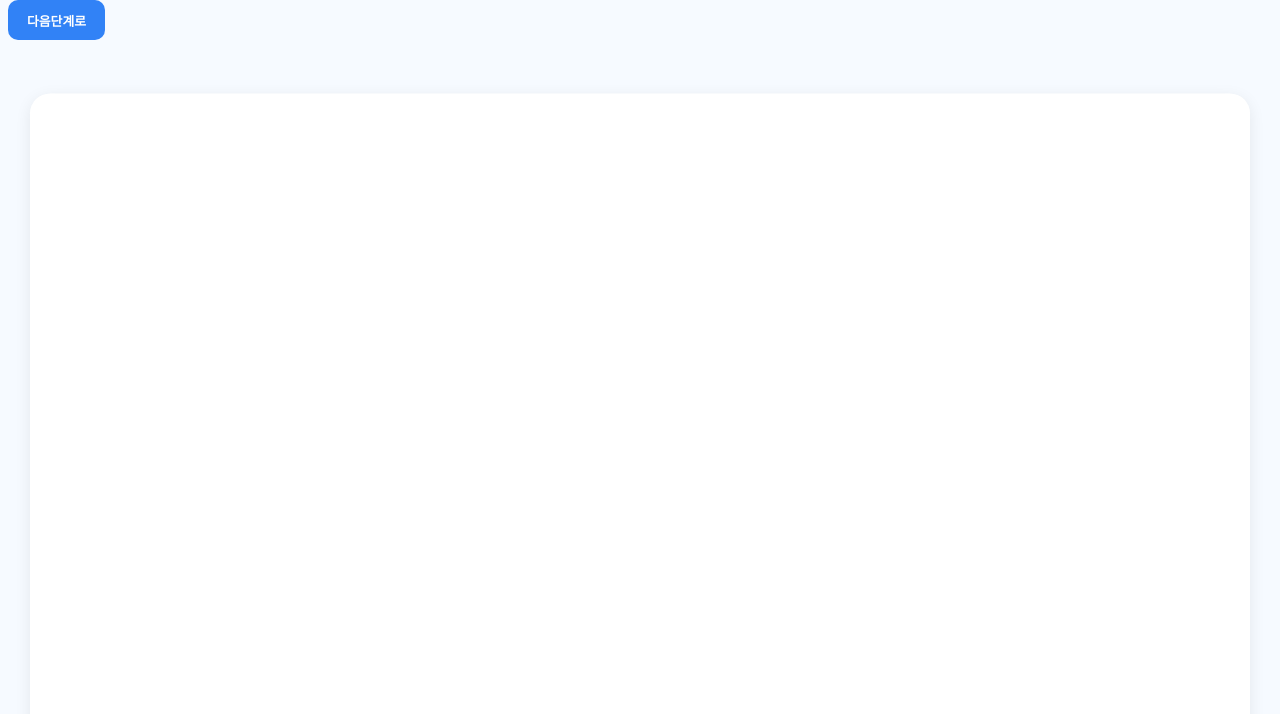
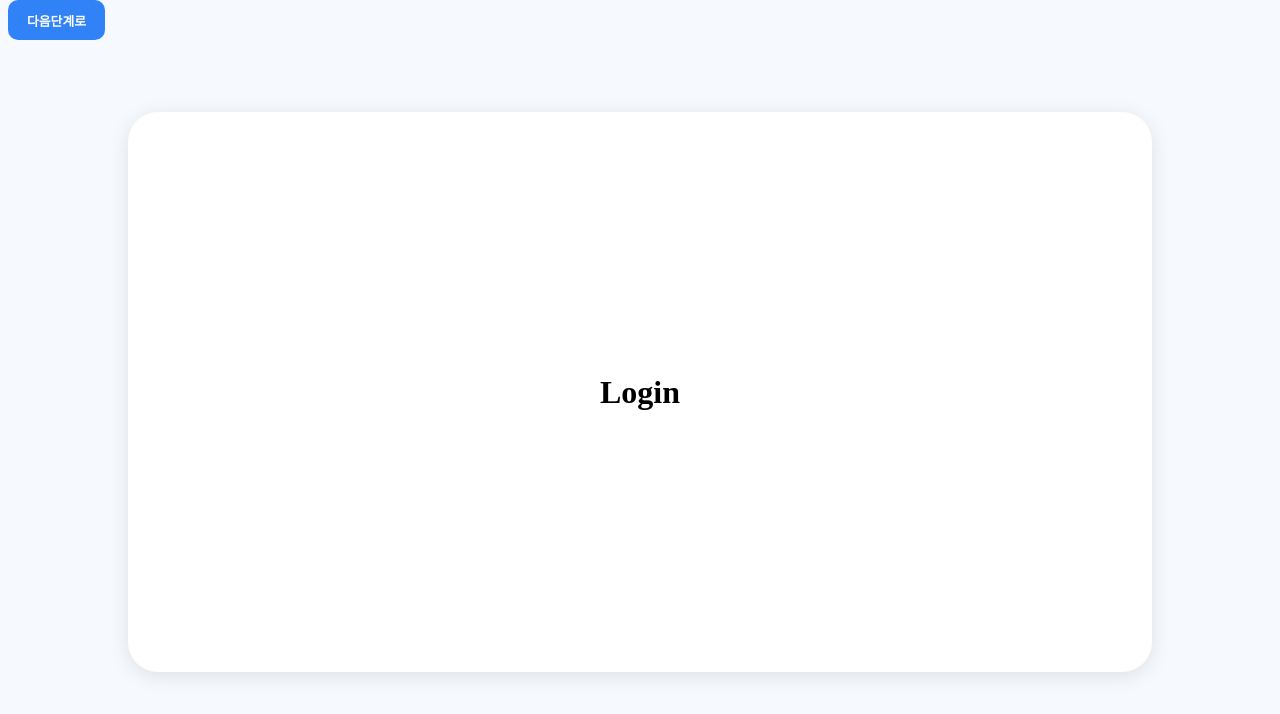
Before and after one commit to 2025-Summer-Bootcamp-Team-H/frontend, a React (Vite) app: page /Login in a window 1280 px wide. Shown: the top 714 px of the page. Built offline with nearby package versions, Linux system fonts and the light colour scheme.

Commit message:
hotfix: 컨테이너 오류 수정

```diff
--- a/src/components/Container.jsx
+++ b/src/components/Container.jsx
@@ -1,19 +1,29 @@
-function Container() {
-  return (
-    <div
-      style={{
-        position: 'fixed',
-        top: 'calc(50% + 40px)',
-        left: '50%',
-        transform: 'translate(-50%, -50%)',
-        width: '1220px',
-        height: '693px',
-        backgroundColor: 'white',
-        borderRadius: '20px',
-        boxShadow: '0 4px 16px rgba(0,0,0,0.08)',
-      }}
-    ></div>
-  )
+import styled from 'styled-components'
+import PropTypes from 'prop-types'
+
+const ContainerWrapper = styled.div`
+  width: 80vw;
+  height: 70vh;
+  padding: 30px 60px;
+  display: flex;
+  flex-direction: column;
+  justify-content: center;
+  align-items: center;
+  gap: 4px;
+  flex-shrink: 0;
+  border-radius: 30px;
+  background: #fff;
+  margin: 9vh auto;
+  box-shadow: 0 4px 20px rgba(0, 0, 0, 0.1);
+  box-sizing: border-box;
+`
+
+function Container({ children, ...props }) {
+  return <ContainerWrapper {...props}>{children}</ContainerWrapper>
+}
+
+Container.propTypes = {
+  children: PropTypes.node,
 }
 
 export default Container
```
